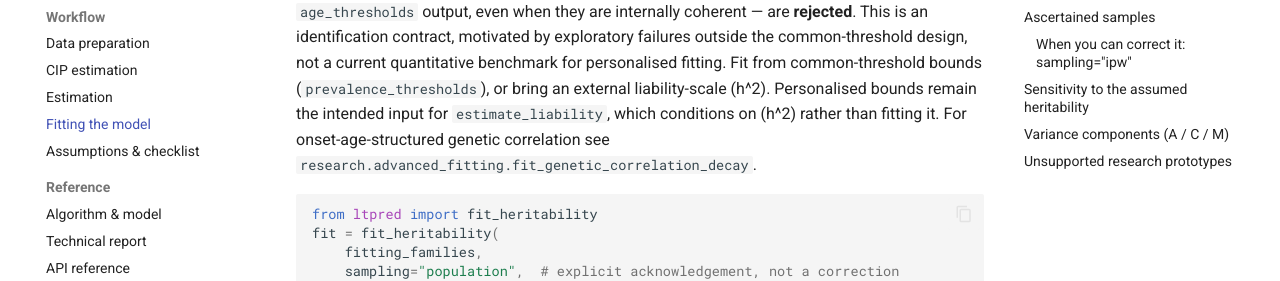
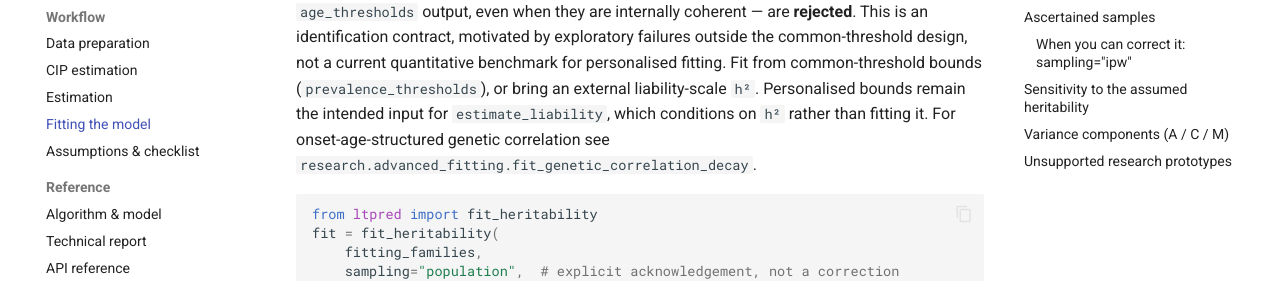
Before and after one commit to bvilhjal/ltpred, an MkDocs documentation site: the page built from docs/inference.md, in a window 1280 px wide and 900 px high, scrolled down 1011 px. Shown: the part 181-462 px from the top of the window. Built offline with MkDocs 1.6.1 and Material for MkDocs 9.7.7, drawn with Linux system fonts in a browser that asks for light colours; comment, search, counter and statistics services are not loaded.

Commit message:
Unify docs math notation, fix estimation.md typo
The user docs mixed two math conventions: algorithm.md sets numbered
equations in text blocks while estimation.md and inference.md carried
three stray inline LaTeX fragments that render raw when MathJax is
absent. Convert the fragments to the plain-text convention the rest of
the user docs use (E[l_o | ...], h²). Also capitalise the sentence
after the bold 'A conditional estimate.' lead-in.

check_docs.py: fences ok, anchors ok, mkdocs build --strict passed.

```diff
--- a/docs/inference.md
+++ b/docs/inference.md
@@ -63,8 +63,8 @@
 motivated by exploratory failures outside the common-threshold design, not a
 current quantitative benchmark for personalised fitting. Fit from
 common-threshold bounds (`prevalence_thresholds`), or bring an external
-liability-scale \(h^2\). Personalised bounds remain the intended input for
-`estimate_liability`, which conditions on \(h^2\) rather than fitting it. For
+liability-scale `h²`. Personalised bounds remain the intended input for
+`estimate_liability`, which conditions on `h²` rather than fitting it. For
 onset-age-structured genetic correlation see
 `research.advanced_fitting.fit_genetic_correlation_decay`.
 
```
Also changed, not shown: docs/estimation.md (+2 -2 lines).
